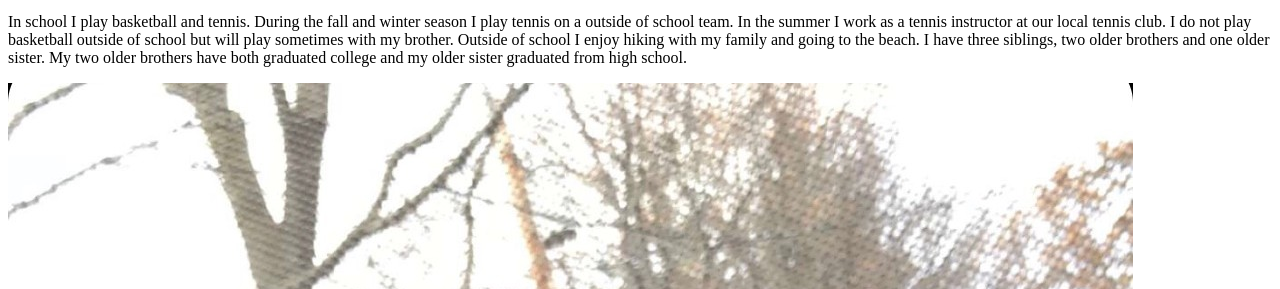
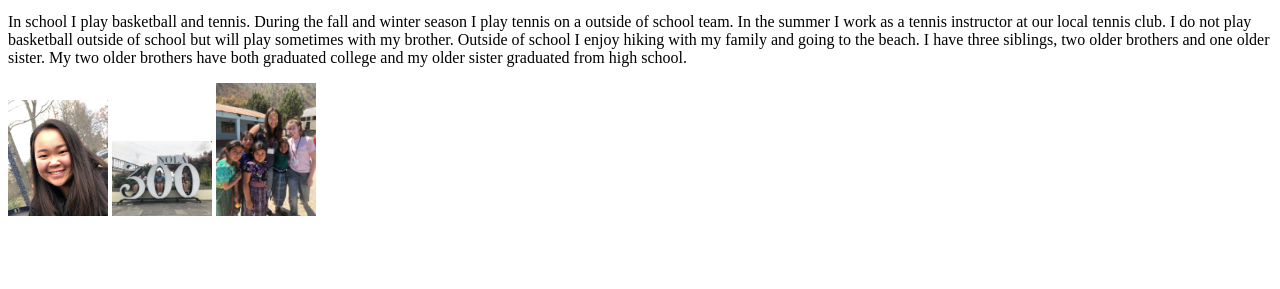
Before and after one commit to mariamcintyre123/mariamcintyre.github.io, a plain HTML site: page aboutme.html in a window 1280 px wide. Shown: the part 511-800 px from the top of the page. Drawn offline with Linux system fonts and the light colour scheme.

Commit message:
Update aboutme.html

```diff
--- a/aboutme.html
+++ b/aboutme.html
@@ -22,9 +22,9 @@
       I am very interested in Computer Programing and Biology. My school is working on including many courses in computer science. For the next two years I hope to take AP computer science courses. </p>
      <p>In school I play basketball and tennis. During the fall and winter season I play tennis on a outside of school team. In the summer I work as a tennis instructor at our local tennis club. I do not play basketball outside of school but will play sometimes with my brother. Outside of school I enjoy hiking with my family and going to the beach. I have three siblings, two older brothers and one older sister. My two older brothers have both graduated college
       and my older sister graduated from high school. </p>
-    <img src="Maria.jpg">
-    <img src="NOLA.jpg">
-    <img src="STW.jpg">
+    <img src="Maria.jpg" width=100>
+    <img src="NOLA.jpg" width=100>
+    <img src="STW.jpg" width=100>
     </body>
 
 </html/
```
